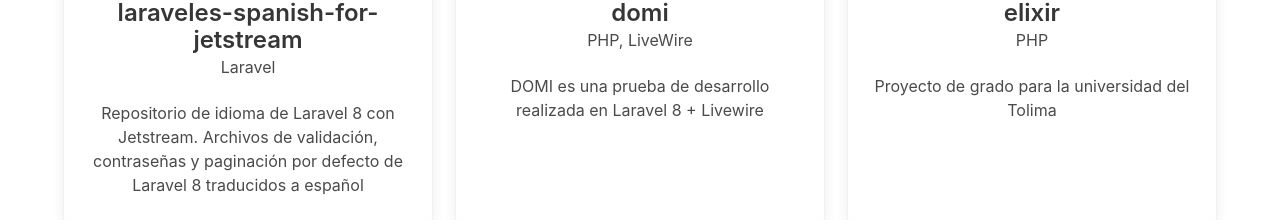
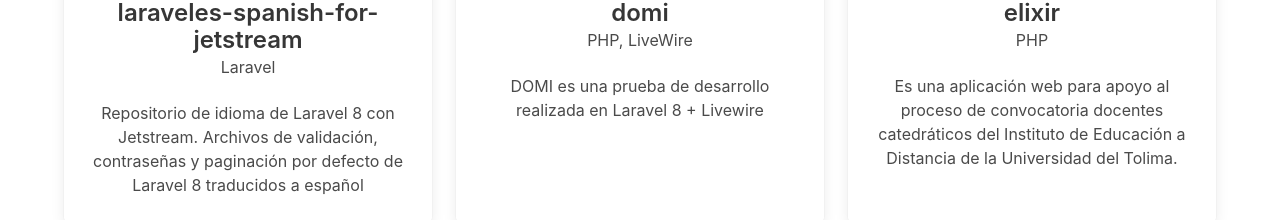
Before and after one commit to amendozaaguiar/portfolio, a React (Create React App) app: page / in a window 1280 px wide. Shown: the part 2547-2767 px from the top of the page. Built offline with nearby package versions, Linux system fonts and the light colour scheme; no server answers.

Commit message:
ajuste descripcion

```diff
--- a/src/components/works/Works.js
+++ b/src/components/works/Works.js
@@ -13,21 +13,21 @@
                     name: 'laraveles-spanish-for-jetstream',
                     language: 'Laravel',
                     description: 'Repositorio de idioma de Laravel 8 con Jetstream. Archivos de validación, contraseñas y paginación por defecto de Laravel 8 traducidos a español',
-                    url: 'https://api.github.com/repos/amendozaaguiar/laraveles-spanish-for-jetstream',
+                    url: 'https://github.com/amendozaaguiar/laraveles-spanish-for-jetstream',
                 },
                 {
                     id: uuidv4(),
                     name: 'domi',
                     language: 'PHP, LiveWire',
                     description: 'DOMI es una prueba de desarrollo realizada en Laravel 8 + Livewire',
-                    url: 'https://api.github.com/repos/amendozaaguiar/domi',
+                    url: 'https://github.com/amendozaaguiar/domi',
                 },
                 {
                     id: uuidv4(),
                     name: 'elixir',
                     language: 'PHP',
-                    description: 'Proyecto de grado para la universidad del Tolima',
-                    url: 'https://api.github.com/repos/amendozaaguiar/elixir',
+                    description: 'Es una aplicación web para apoyo al proceso de convocatoria docentes catedráticos del Instituto de Educación a Distancia de la Universidad del Tolima.',
+                    url: 'https://github.com/amendozaaguiar/elixir',
                 },
 
             ]
```
